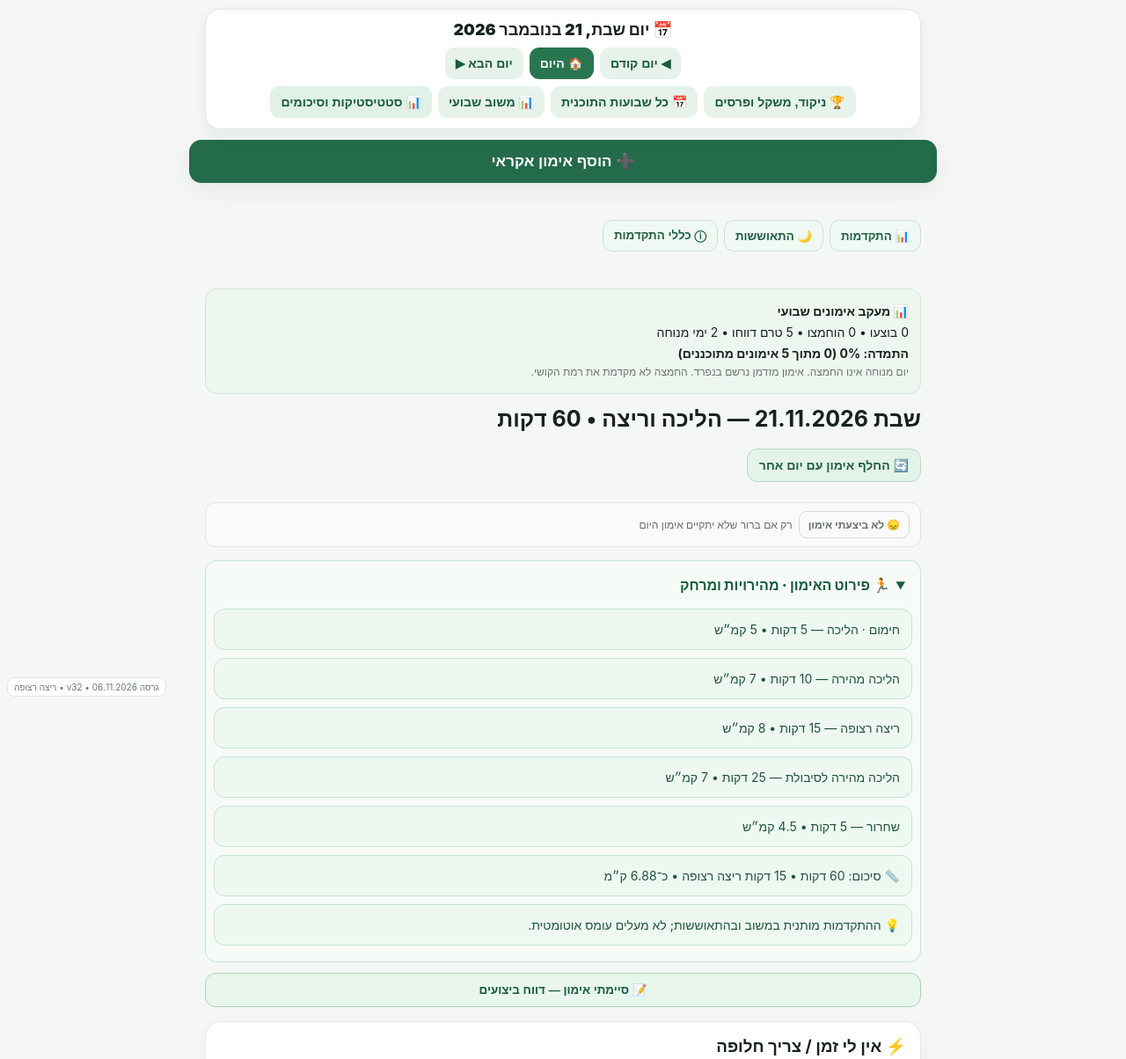
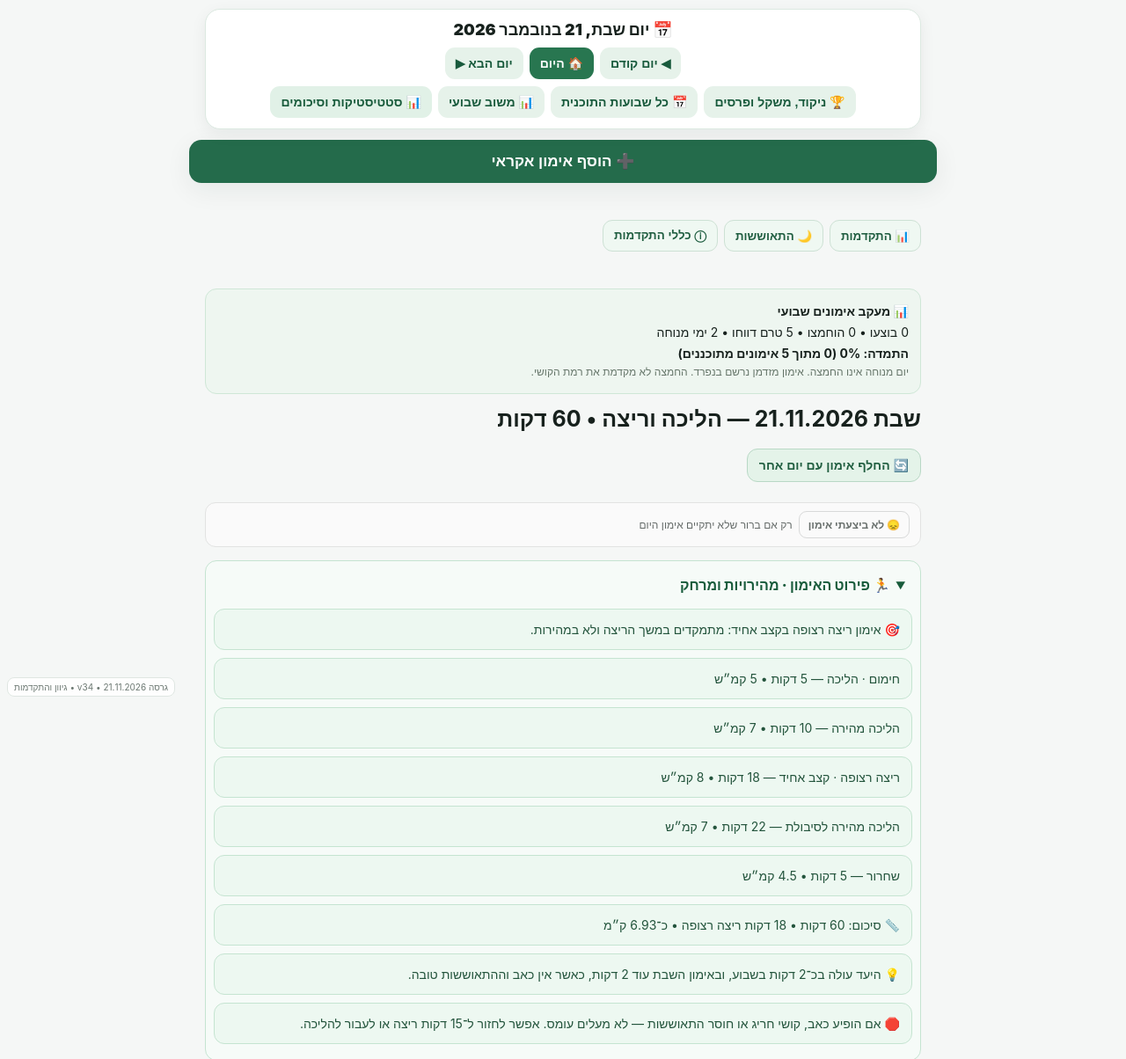
Before and after one commit to NIVKOREN/niv-fitness, a plain HTML site: page index.html in a window 1280 px wide. Shown: the top 1204 px of the page at 88% size. Drawn offline with Linux system fonts and the light colour scheme.

Commit message:
Add files via upload

```diff
--- a/index.html
+++ b/index.html
@@ -3,7 +3,7 @@
 <head>
 <meta charset="utf-8">
 <meta name="viewport" content="width=device-width,initial-scale=1,viewport-fit=cover">
-<title>Niv Fitness — v30 Detailed Run</title>
+<title>Niv Fitness — v34 Progressive Variety</title>
 <meta name="theme-color" content="#2b7655">
 <meta name="niv-build" content="v25-20261023-nutrition">
 <meta name="apple-mobile-web-app-capable" content="yes">
@@ -85,7 +85,7 @@ canvas{position:fixed;inset:0;pointer-events:none;z-index:30}
 #niv-v2-back:focus-visible{outline:3px solid #f3c74a;outline-offset:3px}
 </style></head>
 <body>
-<div style="position:fixed;left:8px;bottom:8px;z-index:9998;font-size:10px;color:#6b7771;background:#ffffffd9;border:1px solid #dfe6e2;border-radius:8px;padding:4px 7px">גרסה 06.11.2026 • v32 • ריצה רצופה</div>
+<div style="position:fixed;left:8px;bottom:8px;z-index:9998;font-size:10px;color:#6b7771;background:#ffffffd9;border:1px solid #dfe6e2;border-radius:8px;padding:4px 7px">גרסה 21.11.2026 • v34 • גיוון והתקדמות</div>
 <header><div class="wrap">
 <div class="eyebrow">NIV FITNESS • WEEK 1</div>
 <div class="title">שבוע 1 — מתחילים חזק, אבל חכם</div>
@@ -605,25 +605,76 @@ function weeklyLayout(w){
 }
 function nivRecovery(w){const f=feedback(w-1)||{};return f.pain==='yes'||f.recoveryPain==='yes'||f.readiness==='reduce'||f.effort==='hard'||(f.energy&&Number(f.energy)<=4)}
 function nivRecentPain(kind){let logs={};try{logs=JSON.parse(localStorage.getItem('nivFitnessSessionLogsV1')||'{}')}catch(e){}return Object.entries(logs).filter(([d,x])=>x.type===kind).sort((a,b)=>b[0].localeCompare(a[0])).slice(0,3).some(([d,x])=>x.pain==='yes')}
-function nivSwimPlan(w){const hard=nivRecovery(w)||nivRecentPain('swim');const recent=latestEnduranceSession(w,'swim');const achieved=Number(recent?.laps)||40;const cycles=hard?2:3;const base=['חימום: 2 בריכות חזה'];const variants=[['2 חזה','15 שנ׳ מנוחה','4 גב','30 שנ׳ מנוחה','6 חתירה','60 שנ׳ מנוחה'],['2 חזה','15 שנ׳ מנוחה','6 גב','30 שנ׳ מנוחה','4 חתירה','60 שנ׳ מנוחה'],['2 חזה','15 שנ׳ מנוחה','4 חתירה','30 שנ׳ מנוחה','6 גב','60 שנ׳ מנוחה']];const v=variants[Math.floor((w-5)/2)%variants.length];base.push(`${cycles} סבבים: ${v.join(' ← ')}`);base.push('שחרור: 2 בריכות חזה');const total=4+12*cycles;base.push(`סה״כ ${total} בריכות × 25 מ׳ (${total*25} מטר).`);if(!hard&&achieved>=40&&w>=7&&w%4!==0)base.push('רשות: 2–4 בריכות גב/חתירה קלות נוספות רק אם ההתאוששות טובה.');base.push('מדוד מרחק רצוף מרבי, זמן שחייה נטו וזמני מנוחה בדיווח. בלי פרפר; לעצור בכאב.');base.push('♨️ סאונה רטובה 10–12 דקות (רשות; אחרי שתייה ובהרגשה טובה).');return base}
+function nivSwimPlan(w){
+ const hard=nivRecovery(w)||nivRecentPain('swim');
+ const latest=latestEnduranceSession(w,'swim');
+ const previous=Number(latest?.laps)||40;
+ const block=Math.max(0,w-7);
+ const lighter=block>0 && block%4===3;
+ let target=lighter?Math.max(40,42+2*block-6):Math.min(60,44+2*block);
+ if(hard)target=Math.min(40,previous);
+ if(previous<40)target=Math.min(target,previous+4);
+ target=Math.round(target/2)*2;
+ const variants=[
+  {title:'טכניקה מגוונת • חזה, גב וחתירה',pattern:[['חזה',2],['גב',4],['חתירה',6]]},
+  {title:'דגש גב • שחייה בקצב נוח',pattern:[['חזה',2],['גב',6],['חתירה',4]]},
+  {title:'דגש חתירה • סיבולת',pattern:[['חזה',2],['חתירה',6],['גב',4]]},
+  {title:'פירמידה קלה • החלפת סגנונות',pattern:[['גב',4],['חתירה',4],['חזה',4]]}
+ ];
+ const v=variants[block%variants.length];
+ const training=target-4,cycles=Math.floor(training/12),extra=training%12;
+ const steps=['🎯 '+v.title,'חימום: 2 בריכות חזה'];
+ for(let i=0;i<cycles;i++)steps.push('סט '+(i+1)+': '+v.pattern.map(([style,laps])=>`${laps} בריכות ${style}`).join(' ← 20–40 שנ׳ מנוחה ← ')+' • 45–60 שנ׳ מנוחה בסיום');
+ if(extra)steps.push('תוספת נפח: '+extra+' בריכות '+(block%2?'גב':'חתירה')+' בקצב קל');
+ steps.push('שחרור: 2 בריכות חזה');
+ steps.push(`סה״כ ${target} בריכות × 25 מ׳ (${target*25} מטר), כולל חימום ושחרור.`);
+ steps.push(lighter?'🔄 שבוע קל יחסי: שומרים טכניקה ונותנים לגוף להתאושש.':'💡 תוספת יעד של 2 בריכות לשבוע, רק כשהאימון הקודם הושלם היטב וללא כאב.');
+ steps.push('אין חובה לשחות מהר. תעד מאמץ, מספר בריכות וזמני מנוחה. בלי פרפר; לעצור בכאב.');
+ steps.push('♨️ סאונה רטובה 10–12 דקות (רשות; אחרי שתייה ובהרגשה טובה).');
+ return steps;
+}
 function nivRunPlan(w,longSession){
- // One continuous run, with user-selected treadmill speeds and gradual progression.
- const total=longSession?65:60, recovery=nivRecovery(w), deload=w%4===0;
+ // Two distinct continuous-run sessions per week; no forced catch-up for missed sessions.
+ const total=longSession?65:60,recovery=nivRecovery(w)||nivRecentPain('run');
+ const weekIndex=Math.max(0,w-7), lighter=weekIndex>0&&weekIndex%4===3;
  const missed=get('nivFitnessMissedSessionsV1',{});
- const missedRuns=Object.values(missed).filter(x=>x?.missed&&x.week<w&&x.week>=5&&(() => {const old=get(PLAN_SNAP,{})[x.week]?.[x.day];return old?.[2]==='סיבולת'&&!/בריכה/.test(old?.[0]||'');})()).length;
- const phase=Math.max(0,Math.floor((w-5)/2)-missedRuns);
- const runMinutes=recovery||deload?15:Math.min(30,15+phase*2);
- const warm=5, cool=5, lead=longSession?15:10, tail=total-warm-cool-lead-runMinutes;
- const speed=Number(Math.min(9,8+phase*.1).toFixed(1));
- const parts=[['חימום · הליכה',warm,5],['הליכה מהירה',lead,7],['ריצה רצופה',runMinutes,speed],['הליכה מהירה לסיבולת',tail,7],['שחרור',cool,4.5]];
- const distance=parts.reduce((sum,[,minutes,kph])=>sum+minutes*kph/60,0);
- return [...parts.map(([label,minutes,kph])=>`${label} — ${minutes} דקות • ${kph} קמ״ש`),`📏 סיכום: ${total} דקות • ${runMinutes} דקות ריצה רצופה • כ־${distance.toFixed(2)} ק״מ`,`💡 ההתקדמות מותנית במשוב ובהתאוששות; לא מעלים עומס אוטומטית.`];
-}
-function nivStrengthPlan(w,side){const strained=nivRecovery(w);const pool=side==='a'?[['Leg Press','3×10'],['Chest Press','3×10'],['Lat Pulldown','3×10'],['Seated Leg Curl','2×12'],['Seated Cable Row','2×10'],['Plank','2×25–35 שנ׳']]:[['Goblet Squat','3×10'],['Incline Chest Press','3×10'],['Seated Cable Row','3×10'],['Leg Extension','2×12'],['Lat Pulldown','2×10'],['Dead Bug','2×8 לכל צד']];const extras=side==='a'?[['Pec Deck','2×12'],['Hip Abductor','2×12'],['Biceps Curl Machine','2×12']]:[['Shoulder Press Machine','2×10'],['Triceps Pushdown','2×12'],['Face Pull','2×12']];const rotation=Math.floor((w-5)/2)%extras.length;if(!strained)pool.splice(5,0,extras[rotation]);return ['חימום 8 דקות',...pool.map(([name,reps])=>`${name} — ${reps}; ${strengthAdvice(w,name)}; קושי יעד 6–8/10, להשאיר 2–3 חזרות ברזרבה`),'שחרור 5 דקות','התקדמות: להעלות משקל רק לאחר 2 אימונים נקיים בטווח החזרות ובקושי עד 7/10; בקושי 9/10 להפחית או לשמר. תרגיל חדש: משקל קל וטכניקה תחילה.','♨️ סאונה רטובה 10–12 דקות (רשות; אחרי שתייה ובהרגשה טובה).']}
+ const missedPrior=Object.values(missed).some(x=>x?.missed&&x.week===w-1&&[0,6].includes(x.day));
+ let runMinutes=Math.min(35,18+weekIndex*2+(longSession?2:0));
+ if(lighter)runMinutes=Math.max(15,runMinutes-5);
+ if(recovery||missedPrior)runMinutes=Math.min(runMinutes,15);
+ const warm=5,cool=5,lead=longSession?15:10,tail=total-warm-cool-lead-runMinutes;
+ const baseSpeed=8.0;
+ const blocks=[['חימום · הליכה',warm,5],['הליכה מהירה',lead,7]];
+ if(longSession&&runMinutes>=20&&!recovery){
+  // Continuous run, two pace levels without walking breaks.
+  const first=Math.ceil(runMinutes/2),second=runMinutes-first;
+  blocks.push(['ריצה רצופה – קצב קל',first,baseSpeed],['המשך ריצה רצופה – קצב מעט מהיר יותר',second,8.5]);
+ }else blocks.push(['ריצה רצופה · קצב אחיד',runMinutes,baseSpeed]);
+ blocks.push(['הליכה מהירה לסיבולת',tail,7],['שחרור',cool,4.5]);
+ const dist=blocks.reduce((sum,[,m,v])=>sum+m*v/60,0);
+ return [longSession?'🎯 אימון ריצה מדורג: מחצית שנייה קצת מהירה יותר, בלי הפסקת הליכה.':'🎯 אימון ריצה רצופה בקצב אחיד: מתמקדים במשך הריצה ולא במהירות.',
+ ...blocks.map(([name,m,v])=>`${name} — ${m} דקות • ${v} קמ״ש`),
+ `📏 סיכום: ${total} דקות • ${runMinutes} דקות ריצה רצופה • כ־${dist.toFixed(2)} ק״מ`,
+ lighter?'🔄 שבוע קל יחסי לתמיכה בהסתגלות.':'💡 היעד עולה בכ־2 דקות בשבוע, ובאימון השבת עוד 2 דקות, כאשר אין כאב וההתאוששות טובה.',
+ '🛑 אם הופיע כאב, קושי חריג או חוסר התאוששות — לא מעלים עומס. אפשר לחזור ל־15 דקות ריצה או לעבור להליכה.'];
+}
+function nivStrengthPlan(w,side){
+ const strained=nivRecovery(w),rotation=Math.max(0,w-7)%3;
+ const a=[['Leg Press','3×10'],['Chest Press','3×10'],['Lat Pulldown','3×10'],['Seated Leg Curl','2×12'],['Seated Cable Row','2×10']];
+ const b=[['Goblet Squat','3×10'],['Incline Chest Press','3×10'],['Seated Cable Row','3×10'],['Leg Extension','2×12'],['Lat Pulldown','2×10']];
+ const extrasA=[[['Pec Deck','2×12'],['Hip Abductor','2×12'],['Biceps Curl Machine','2×12']], [['Hip Adductor','2×12'],['Face Pull','2×12'],['Biceps Curl Machine','2×12']], [['Pec Deck','2×12'],['Hip Abductor','2×12'],['Face Pull','2×12']]];
+ const extrasB=[[['Shoulder Press Machine','2×10'],['Triceps Pushdown','2×12'],['Dead Bug','2×8 לכל צד']], [['Shoulder Press Machine','2×10'],['Biceps Curl Machine','2×12'],['Side Plank','2×20 שנ׳ לכל צד']], [['Triceps Pushdown','2×12'],['Face Pull','2×12'],['Dead Bug','2×8 לכל צד']]];
+ const pool=(side==='a'?a:b).concat((side==='a'?extrasA:extrasB)[rotation]);
+ if(strained)pool.splice(6,2); // Reduce optional volume when recovery is poor.
+ return ['חימום 8 דקות',...pool.map(([name,reps])=>`${name} — ${reps}; ${strengthAdvice(w,name)}; קושי יעד 6–8/10, להשאיר 2–3 חזרות ברזרבה`),
+ 'שחרור 5 דקות','💪 5 תרגילי בסיס + 3 תרגילי עזר מתחלפים לשרירים נוספים. מנוחה 60–90 שניות בין סטים; לקצר אם חורגים מ־90 דקות.',
+ 'התקדמות במשקלים רק לאחר 2 אימונים נקיים; בתרגיל שהגיע לקושי 9–10/10 לא להעלות משקל.','♨️ סאונה רטובה 10–12 דקות (רשות; אחרי שתייה ובהרגשה טובה).'];
+}
 function calculatePlan(w){const types={run:['הליכה וריצה • 60 דקות',nivRunPlan(w,false),'סיבולת'],long:['סיבולת ארוכה • 65 דקות',nivRunPlan(w,true),'סיבולת'],swim:['סיבולת בבריכה • חזה, גב וחתירה',nivSwimPlan(w),'סיבולת'],strengthA:['כוח A — גוף מלא',nivStrengthPlan(w,'a'),'כוח'],strengthB:['כוח B — גוף מלא',nivStrengthPlan(w,'b'),'כוח'],recovery:['התאוששות פעילה',['הליכה קלה 15–25 דקות או מנוחה','מוביליטי 5–10 דקות'],'התאוששות'],rest:['מנוחה מלאה',['שתייה, שינה והתאוששות; אין צורך לפצות על מנוחה'],'מנוחה']};return weeklyLayout(w).map(t=>types[t])}
 function nivUpgradeSession(session,w){if(w<5||!session)return session;const [title,steps,kind]=session;if(kind==='כוח'){const side=/כוח B/.test(title)?'b':'a';return [title,nivStrengthPlan(w,side),kind]};if(kind==='סיבולת'){return /בריכה/.test(title)?['סיבולת בבריכה • חזה, גב וחתירה',nivSwimPlan(w),'סיבולת']:[/ארוך/.test(title)?'סיבולת ארוכה • 65 דקות':'הליכה וריצה • 60 דקות',nivRunPlan(w,/ארוך/.test(title)),'סיבולת']};return session}
 function plan(w){const saved=get(PLAN_SNAP,{});const sessions=saved[w]||calculatePlan(w);return w>=5?sessions.map(x=>nivUpgradeSession(x,w)):sessions}
 // One-time transition to the fixed five-workout schedule: untouched future snapshots only.
+// v34: plan() regenerates exercise steps for future weeks while preserving checkmarks and logs.
 (function migrateFiveWorkoutSchedule(){
  const flag='nivFitnessFiveWorkoutScheduleV1';if(localStorage.getItem(flag))return;
  const snaps=get(PLAN_SNAP,{}),checks=get(CHECK,{}),now=currentWeek();
```
